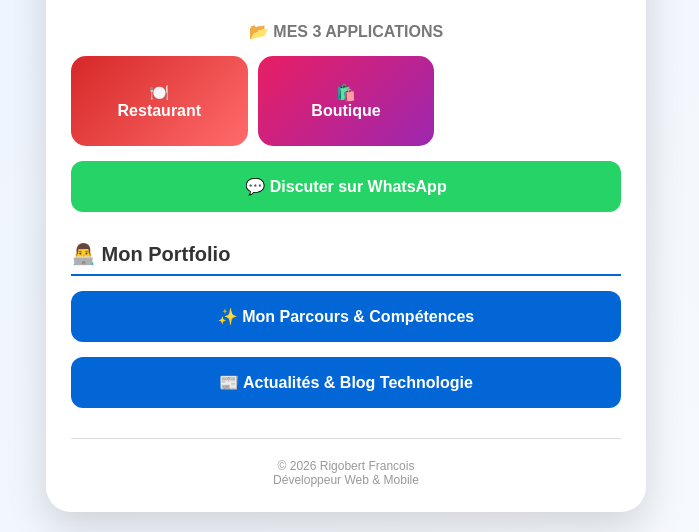
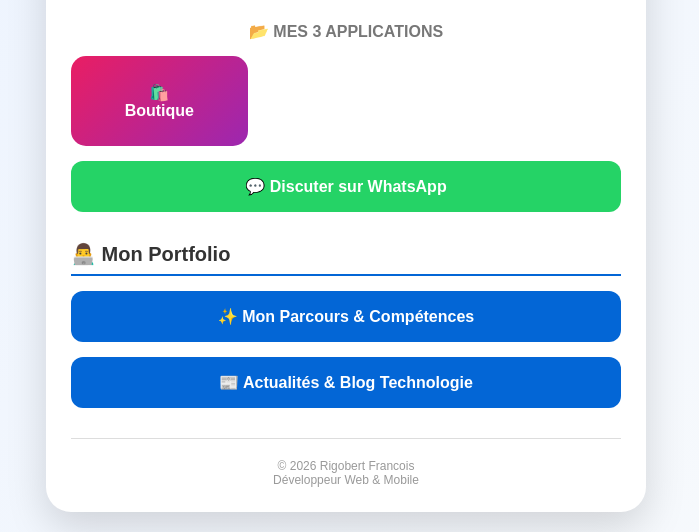
Before and after one commit to francoisrigo9-oss/rigobertfrancois, a plain HTML site: page index.html in a window 1280 px wide. Shown: the part 393-925 px from the top of the page, without its empty margins (294-993 px from the left). Drawn offline with Linux system fonts and the light colour scheme.

Commit message:
Remove restaurant link from index.html
Removed restaurant link and its associated elements.

```diff
--- a/index.html
+++ b/index.html
@@ -190,12 +190,6 @@ grid-template-columns:1fr;
 
 <div class="apps">
 
-<a href="restaurant.html" class="restaurant">
-
-🍽️
-
-<span>Restaurant</span>
-
 </a>
 
 
```
